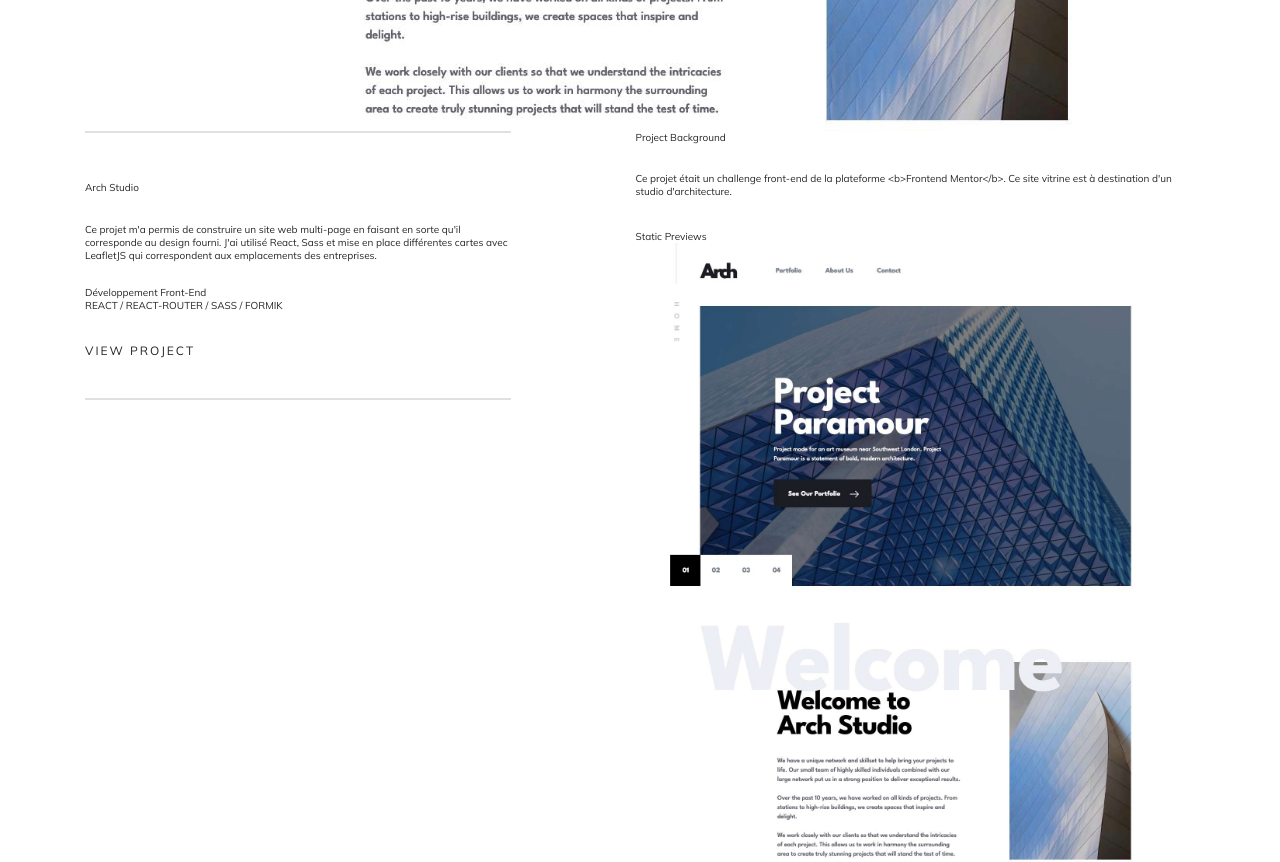
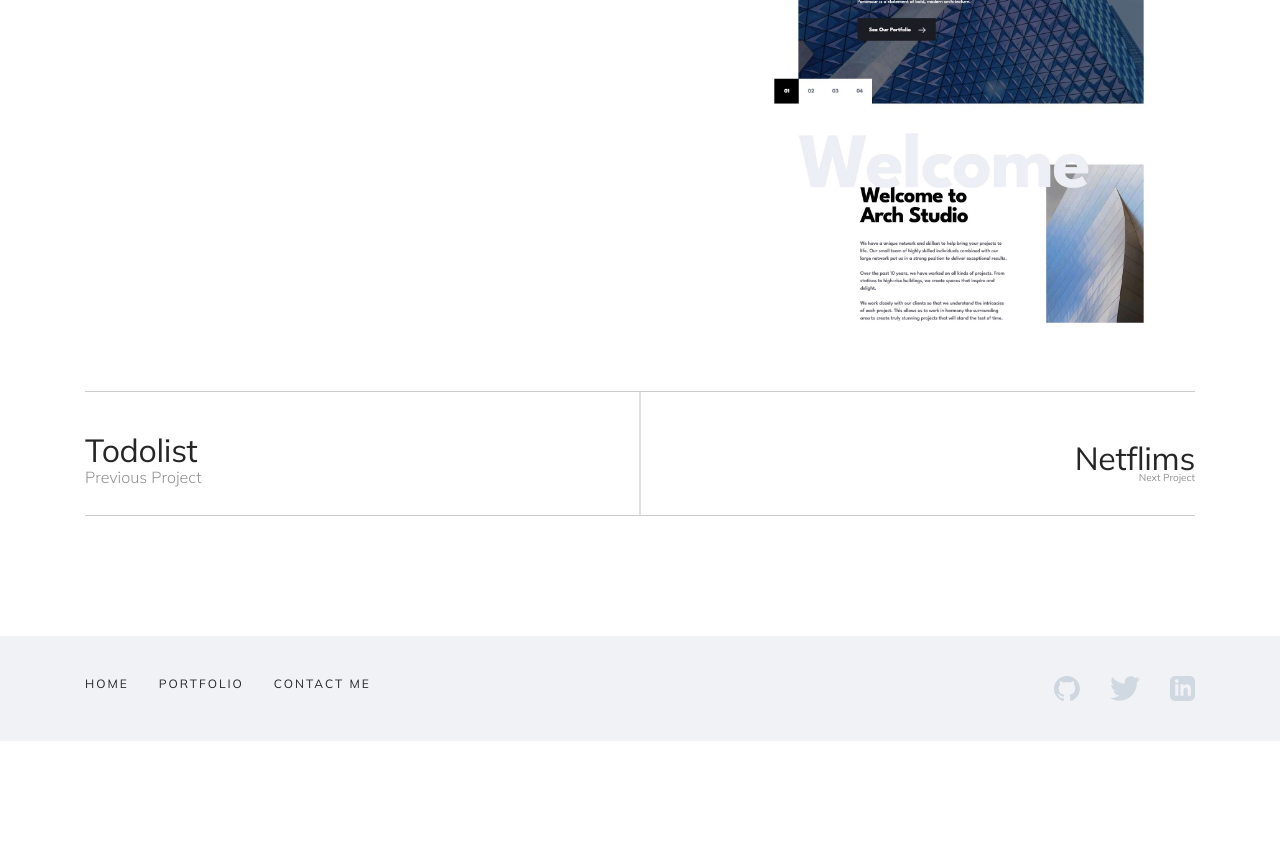
Before and after one commit to Alexandre-st/Portfolio, a React (Vite) app: page /portfolio/archstudio in a window 1280 px wide. Shown: the part 1260-2122 px from the top of the page. After the commit the page ends 2001 px from the top, so only its background shows below. Built offline with nearby package versions, Linux system fonts and the light colour scheme.

Commit message:
Update the project style

```diff
--- a/src/data/projects.js
+++ b/src/data/projects.js
@@ -18,10 +18,10 @@ export const projects = [
     technos: ["REACT", "REACT-ROUTER", "SASS", "FORMIK"],
     link: "https://alexandre-st-arch-studio.netlify.app",
     github: "https://github.com/Alexandre-st/Arch-studio-multipage-website",
-    desc: "Ce projet était un challenge front-end de la plateforme <b>Frontend Mentor</b>. Ce site vitrine est à destination d'un studio d'architecture.",
+    desc: "Ce projet était un challenge front-end de la plateforme Frontend Mentor. Ce site vitrine est à destination d'un studio d'architecture.",
     preview1: "",
     preview2: "",
-    prevProject: "",
+    prevProject: "todolist",
     nextProject: "netflims",
   },
   {
@@ -72,7 +72,7 @@ export const projects = [
     technos: ["HTML", "SASS", "PARCEL"],
     link: "https://alexandre-st-typemaster.netlify.app/",
     github: "https://github.com/Alexandre-st/Typemaster-landing-page",
-    desc: "Ce projet était un challenge front-end de la plateforme <b>Frontend Mentor</b>. Ce site vitrine à destination d'un studio d'architecture.",
+    desc: "Ce projet était un challenge front-end de la plateforme Frontend Mentor. Ce site vitrine à destination d'un studio d'architecture.",
     preview1: "",
     preview2: "",
     prevProject: "designo",
@@ -90,11 +90,11 @@ export const projects = [
     technos: ["REACT", "SASS", "API", "PROP-TYPES"],
     link: "https://alexandre-st-devfinder.netlify.app",
     github: "https://github.com/Alexandre-st/GitHub-user-search-app",
-    desc: "Ce projet était un challenge front-end de la plateforme <b>Frontend Mentor</b>. Ce site vitrine à destination d'un studio d'architecture. Une simple application React qui récupère des données de Github pour permettre aux utilisateurs de rechercher les informations du profil Github souhaité.",
+    desc: "Ce projet était un challenge front-end de la plateforme Frontend Mentor. Ce site vitrine à destination d'un studio d'architecture. Une simple application React qui récupère des données de Github pour permettre aux utilisateurs de rechercher les informations du profil Github souhaité.",
     preview1: "",
     preview2: "",
     prevProject: "typemaster",
-    nextProject: "todoList",
+    nextProject: "todolist",
   },
   {
     id: "5",
@@ -108,11 +108,11 @@ export const projects = [
     technos: ["HTML", "SCSS", "JAVASCRIPT"],
     link: "https://alexandre-st-todoapp.netlify.app",
     github: "https://github.com/Alexandre-st/ToDo-List",
-    desc: "Ce projet était un challenge front-end de la plateforme <b>Frontend Mentor</b>. La classique TODO List avec quelques petits éléments sympa. Cette application inclus un switch theme et un système de drag & drop pour réorganiser les listes.",
+    desc: "Ce projet était un challenge front-end de la plateforme Frontend Mentor. La classique TODO List avec quelques petits éléments sympa. Cette application inclus un switch theme et un système de drag & drop pour réorganiser les listes.",
     preview1: "",
     preview2: "",
     prevProject: "devfinder",
-    nextProject: "",
+    nextProject: "archstudio",
   },
   // {
   //   id: "5",
--- a/src/pages/Project.jsx
+++ b/src/pages/Project.jsx
@@ -13,15 +13,17 @@ const Project = () => {
         <NotFound />
       ) : (
         <>
-          <img src={isAProject[0].image} alt={isAProject[0].title} />
+          <div className="project-hero">
+            <img src={isAProject[0].image} alt={isAProject[0].title} />
+          </div>
 
           <section className="details">
             <aside className="details-aside">
               <div className="border" />
               <div className="details-aside-content">
                 <div className="details-aside-aside">
-                  <h1>{isAProject[0].title}</h1>
-                  <p className="details-aside-normal-text small-text">
+                  <h1 className="middle-title">{isAProject[0].title}</h1>
+                  <p className="details-aside-normal-text text">
                     {isAProject[0].infos}
                   </p>
                   <div className="details-aside-text">
@@ -35,7 +37,7 @@ const Project = () => {
                   </div>
                 </div>
                 <div className="details-aside-content-tablet">
-                  <p className="small-text">{isAProject[0].infos}</p>
+                  <p className="text">{isAProject[0].infos}</p>
                 </div>
               </div>
               <div className="border" />
@@ -43,7 +45,7 @@ const Project = () => {
 
             <div className="details-content">
               <h2 className="little-title">Project Background</h2>
-              <p className="small-text">{isAProject[0].desc}</p>
+              <p className="text">{isAProject[0].desc}</p>
               <h3 className="little-title">Static Previews</h3>
 
              <img src={isAProject[0].image} alt="" />
--- a/src/styles/base/_base.scss
+++ b/src/styles/base/_base.scss
@@ -19,14 +19,24 @@
 .big-title {
   font-weight: 700;
   @include big-title;
-  color: #33323d;
+}
+
+.middle-title {
+  font-weight: 700;
+  @include mid-title;
+}
+
+.little-title {
+  font-size: 3.2rem;
+  line-height: 3.6rem;
+  font-weight: 400;
+  letter-spacing: -0.285714px;
 }
 
 .text {
   font-weight: 300;
   font-size: 1.6rem;
   line-height: 2.8rem;
-  color: #262626;
   opacity: 0.9;
 }
 
--- a/src/styles/base/_mixins.scss
+++ b/src/styles/base/_mixins.scss
@@ -30,6 +30,17 @@
   @include mq(laptop) {
     font-size: 4.5rem;
     line-height: 6.5rem;
+  }
+}
+
+@mixin mid-title {
+  font-size: 2.5rem;
+  line-height: 3.5rem;
+  letter-spacing: -0.357143px;
+
+  @include mq(tablet) {
+    font-size: 4rem;
+    line-height: 5.5rem;
   }
 }
 
--- a/src/styles/pages/_homepage.scss
+++ b/src/styles/pages/_homepage.scss
@@ -104,7 +104,7 @@
     flex-wrap: wrap;
     gap: 4rem;
     overflow: hidden;
-    resize: horizontal;
+    // height: 100%;
 
     @include mq(laptop) {
       gap: 3rem;
@@ -113,6 +113,8 @@
     &-element {
       flex: 1 0 20rem;
       overflow: hidden;
+      max-height: 29.7rem;
+      height: 100%;
 
       img {
         position: relative;
--- a/src/styles/pages/_project.scss
+++ b/src/styles/pages/_project.scss
@@ -1,9 +1,19 @@
 @use "../base/mixins" as *;
 
+.project-hero {
+  @include mq(laptop) {
+    max-height: 60rem;
+    overflow: hidden;
+  }
+}
+
 .details {
+  margin-top: 4rem;
+
   @include mq(laptop) {
     display: flex;
     gap: 12.5rem;
+    margin-top: 11.5rem;
   }
 
   &-aside {
```
